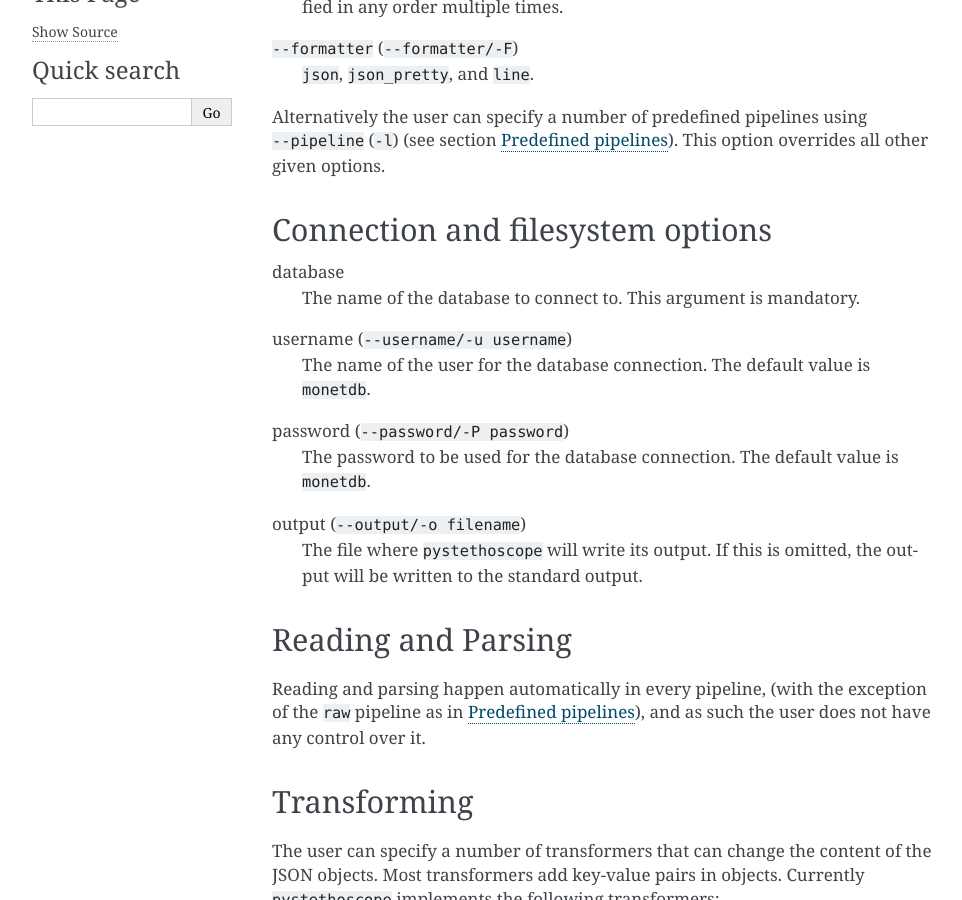
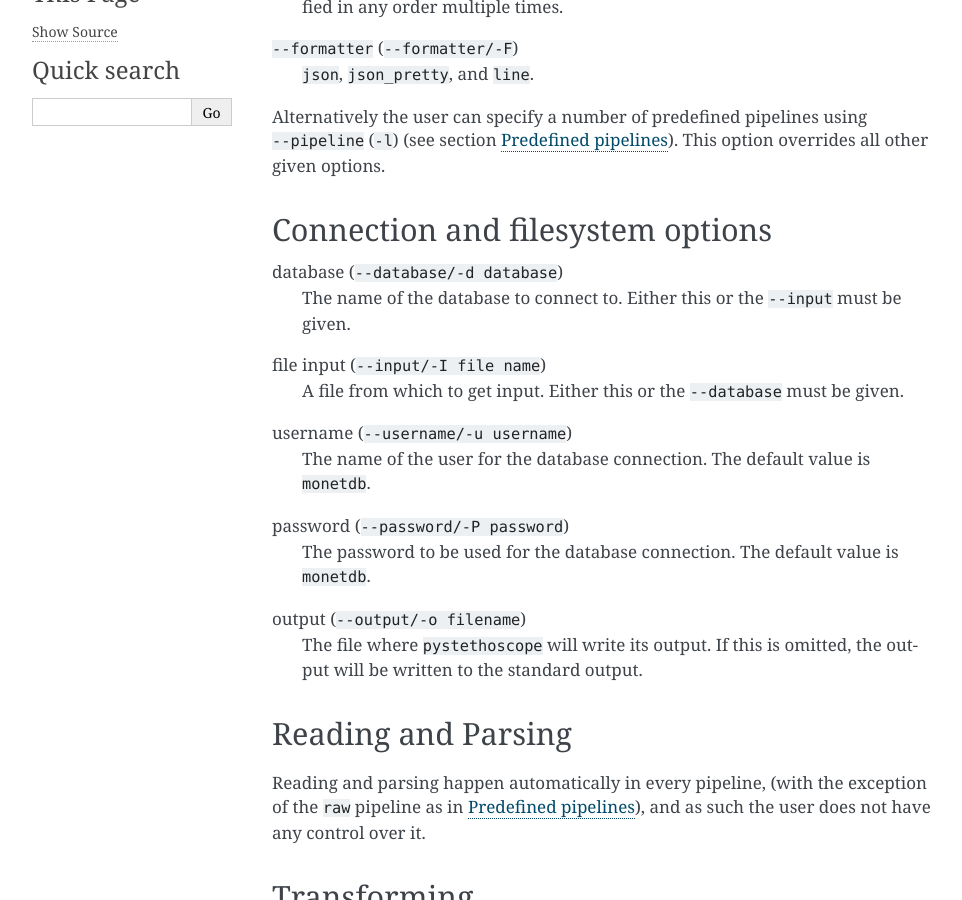
Before and after one commit to MonetDBSolutions/monetdb-stethoscope, a Sphinx documentation site: the page built from docs/source/usage.rst, in a window 1280 px wide and 900 px high, scrolled down 318 px. Shown: the whole window, without its empty margins (148-1110 px from the left). Built offline with Sphinx 7.4.7, drawn with Linux system fonts in a browser that asks for light colours.

Commit message:
Either database or input file must be given

```diff
--- a/docs/source/usage.rst
+++ b/docs/source/usage.rst
@@ -23,8 +23,13 @@ option overrides all other given options.
 Connection and filesystem options
 ---------------------------------
 
-database
-   The name of the database to connect to. This argument is mandatory.
+database (``--database/-d database``)
+   The name of the database to connect to. Either this or the ``--input`` must
+   be given.
+
+file input (``--input/-I file name``)
+   A file from which to get input. Either this or the ``--database`` must be
+   given.
 
 username (``--username/-u username``)
    The name of the user for the database connection. The default value
```
Also changed, not shown: 1 other file.
